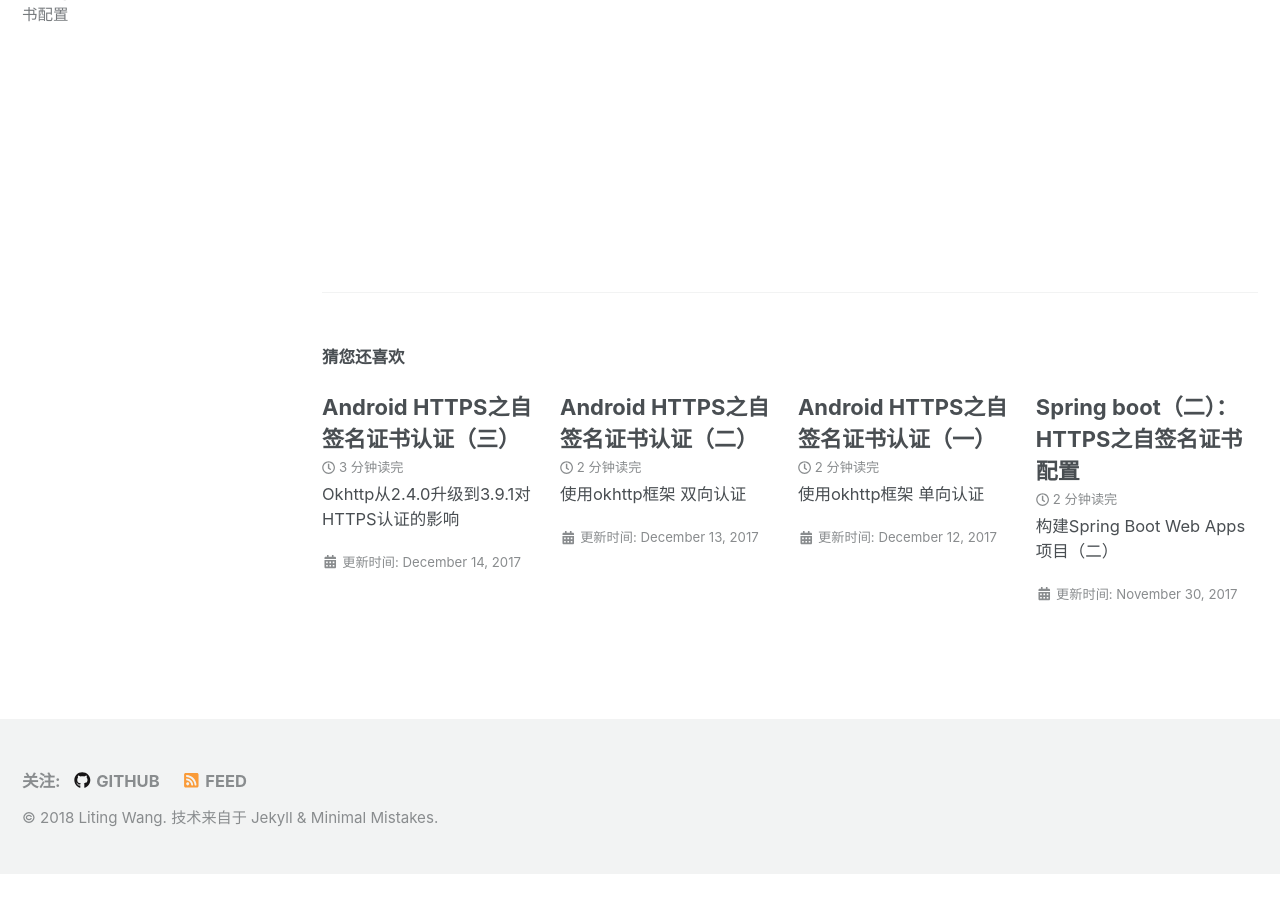
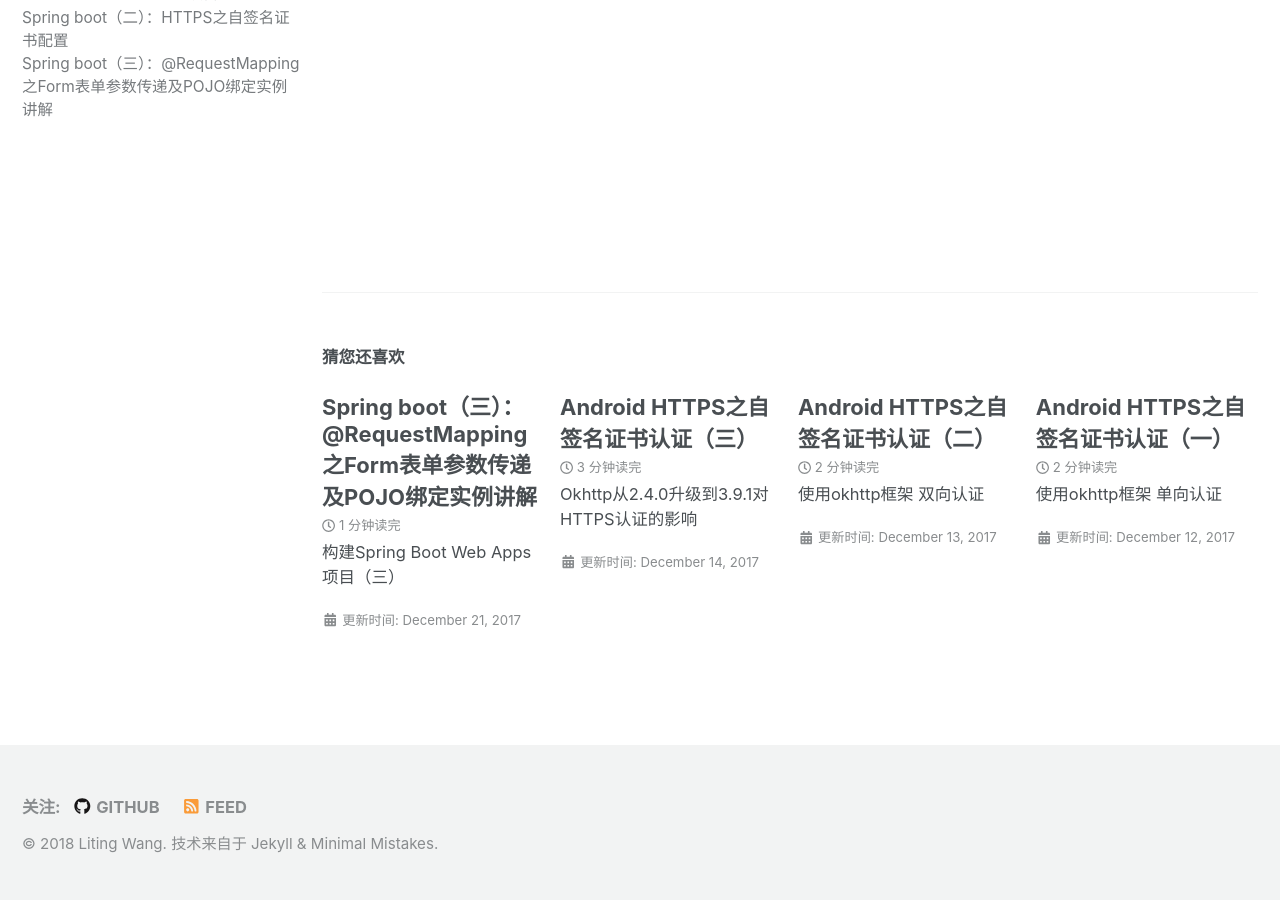
Before and after one commit to onroadtech/onroadtech.github.io, a Jekyll site: the page built from _posts/2017-11-20-spring-boot-topic-introduce.md, in a window 1280 px wide and 900 px high, scrolled down 684 px. Built offline with Jekyll 4.4.1, drawn with Linux system fonts in a browser that asks for light colours; nearby versions of some CDN libraries; before the commit the page ends 1558 px from its top, so only the background shows below that; part of the change alters nothing that is shown.

Commit message:
Repost 2017-12-21 blog.

````diff
--- a/_data/navigation.yml
+++ b/_data/navigation.yml
@@ -25,6 +25,8 @@ SpringBoot:
         url: /spring-boot-topic-rapid-build-spring-boot/
       - title: "Config Https for Spring Boot"
         url: /spring-boot-topic-config-https-spring-boot/
+      - title: "RequestMapping between form and POJO"
+        url: /spring-boot-topic-request-mapping/
 
 Android:
   - title: "Android"
--- a/_data/ui-text.yml
+++ b/_data/ui-text.yml
@@ -362,6 +362,7 @@ zh: &DEFAULT_ZH_HANS
   Config Https for Android I                   : "Android HTTPS之自签名证书认证（一）"
   Config Https for Android II                  : "Android HTTPS之自签名证书认证（二）"
   Config Https for Android III                 : "Android HTTPS之自签名证书认证（三）"
+  RequestMapping between form and POJO         : "Spring boot（三）：@RequestMapping之Form表单参数传递及POJO绑定实例讲解"
 zh-CN:
   <<: *DEFAULT_ZH_HANS
 zh-SG:
--- /dev/null
+++ b/_posts/2017-12-21-spring-boot-topic-request-mapping.md
@@ -0,0 +1,208 @@
+---
+layout: single
+title: Spring boot（三）：@RequestMapping之Form表单参数传递及POJO绑定实例讲解
+permalink: /spring-boot-topic-request-mapping/
+sidebar:
+  nav: SpringBoot
+toc: true
+description:
+excerpt: "构建Spring Boot Web Apps 项目（三）"
+date: 2017-12-21
+---
+
+今天我们将谈谈前端form表单参数如何透过@RequestMapping与后台的Java Bean (POJO)绑定。
+
+本文以前面两篇博客《[Spring boot （一）：快速构建Spring Boot 1.5.8 maven Web 项目](http://www.onroad.tech/spring-boot-topic-rapid-build-spring-boot/)》《[Spring boot（二）：HTTPS之自签名证书配置](http://www.onroad.tech/spring-boot-topic-config-https-spring-boot/)》为基础，代码基于[SpringBootBase](https://github.com/onroadtech/SpringbootBase)工程。
+
+首先来写个简单的登录界面表单代码index.html，界面非常简单，两个输入框，一个登录按钮：
+
+```html
+<!DOCTYPE html>
+<html lang="zh-cn">
+<head>
+	<meta charset="utf-8"/>
+
+	<title>Login</title>
+
+	<link rel="stylesheet" href="/SpringBootBase/css/bootstrap.min.css"/>
+	<link rel="stylesheet" href="/SpringBootBase/css/customer/login.css"/>
+</head>
+
+<body>
+	<div class="container">
+		<form class="form-signin" action="./login" method="post">
+			<h2 class="form-signin-heading">请 登 录</h2>
+			<input type="text" class="form-control" placeholder="账号" name="username"/>
+			<input type="password" class="form-control" placeholder="密码" name="password"/>
+			<button class="btn btn-lg btn-primary btn-block" type="submit">登录</button>
+		</form>
+	</div>
+</body>
+</html>
+```
+
+再来写个POJO视图对象UserVO
+```java
+public class UserVO {
+
+	public String username;
+	public String password;
+
+	public String getUsername() {
+		return username;
+	}
+
+	public void setUsername(String username) {
+		this.username = username;
+	}
+
+	public String getPassword() {
+		return password;
+	}
+
+	public void setPassword(String password) {
+		this.password = password;
+	}
+
+	@Override
+	public String toString() {
+		return "username: " + username + ", password: " + password;
+	}
+
+}
+```
+再写个controller
+```java
+@Controller
+public class LoginController {
+
+	@RequestMapping(value = "login", method = RequestMethod.POST)
+	public String login(UserVO user){
+		System.out.println("POJO: " + user.getClass().getName() +
+				", hash code: " + user.hashCode() + ", " + user.toString());
+		return "redirect:/";
+	}
+
+}
+```
+启动Tomcat service，在地址栏输入https://localhost:8443/SpringBootBase/ 显示如下界面，
+
+![图1](http://www.onroad.tech/images/20171222/01.png)
+
+输入账号admin及密码123456，在控制台可见输出如下log
+
+> POJO: tech.onroad.springbootbase.bean.UserVO, hash code: 1036686981, username: admin, password: 123456
+
+说明前端表单传过来的两个参数username, password会自动绑定到UserVO这个POJO上。其实这都是Spring @RequestMapping这个注解的功劳，它会自动扫描形参的POJO，并创建对象，如果前端传进来的参数与POJO成员变量名相同，会通过POJO的setter方法传给该对象。
+
+---
+
+## Q & A
+
+### 1. 匹配参数里是否会忽略对象成员变量的大小写？
+
+我们将UserVO的成员变量username改写为userName,即
+
+```java
+public class UserVO {
+
+	private String userName;
+	private String password;
+
+	public String getUserName() {
+		return userName;
+	}
+
+	public void setUserName(String userName) {
+		this.userName = userName;
+	}
+
+	public String getPassword() {
+		return password;
+	}
+
+	public void setPassword(String password) {
+		this.password = password;
+	}
+
+	@Override
+	public String toString() {
+		return "userName: " + userName + ", password: " + password;
+	}
+
+}
+```
+Controller代码不变
+
+再次运行一下，同样输入账号admin及密码123456，得到的log为：
+
+> POJO: tech.onroad.springbootbase.bean.UserVO, hash code: 1762238496, userName: null, password: 123456
+
+userName的值为空，很显然在匹配过程中是**区分大小写**的。
+
+### 2. 如果形参有两个POJO对象，它们刚好都有一个username的成员变量，那又会如何匹配呢？
+
+同样我们通过代码来验证一下：
+
+首先，我们增加一个StudentVO POJO, 该对象有一个成员变量也叫username,
+
+```java
+public class StudentVO {
+	private String username;
+	private int age;
+
+	public String getUsername() {
+		return username;
+	}
+
+	public void setUsername(String username) {
+		this.username = username;
+	}
+
+	public int getAge() {
+		return age;
+	}
+
+	public void setAge(int age) {
+		this.age = age;
+	}
+
+	@Override
+	public String toString() {
+		return "username: " + username + ", age: " + age;
+	}
+
+}
+```
+controller login方法更改为
+```java
+@Controller
+public class LoginController {
+
+	@RequestMapping(value = "login", method = RequestMethod.POST)
+	public String login(UserVO user, StudentVO student){
+		System.out.println("POJO: " + user.getClass().getName() +
+				", hash code: " + user.hashCode() + ", " + user.toString());
+		System.out.println("POJO: " + student.getClass().getName() +
+				", hash code: " + student.hashCode() + ", " + student.toString());
+		return "redirect:/";
+	}
+}
+```
+运行， 同样输入账号admin及密码12345，得到如下log
+> POJO: tech.onroad.springbootbase.bean.UserVO, hash code: 1260683413, userame: admin, password: 123456
+> POJO: tech.onroad.springbootbase.bean.StudentVO, hash code: 816397424, username: admin, age: 0
+
+说明只要形参的成员变量名与前端传递进来的参数名一致，都会通过setter方法将参数传给对应Java bean的成员变量。
+
+
+
+----
+
+> 完整代码可到我的github下载:
+>
+> https://github.com/onroadtech/SpringbootBase/
+>
+> branch: master
+>
+> commit-id: 94dd507dfc9c71e62e1b0f3b19f54843c583d84e
````
